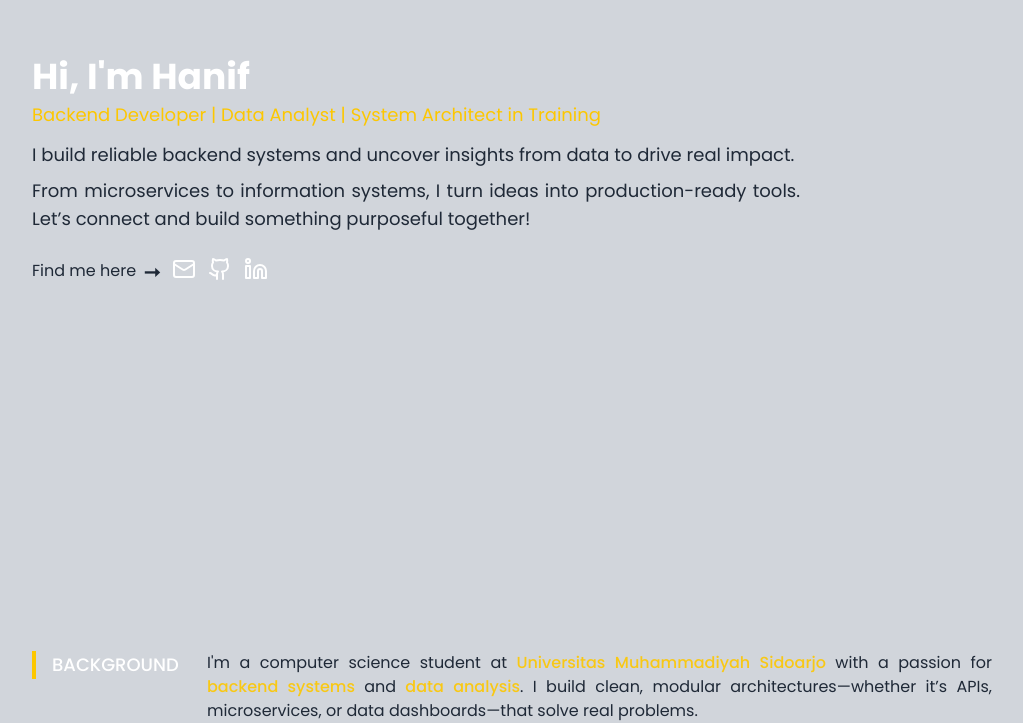
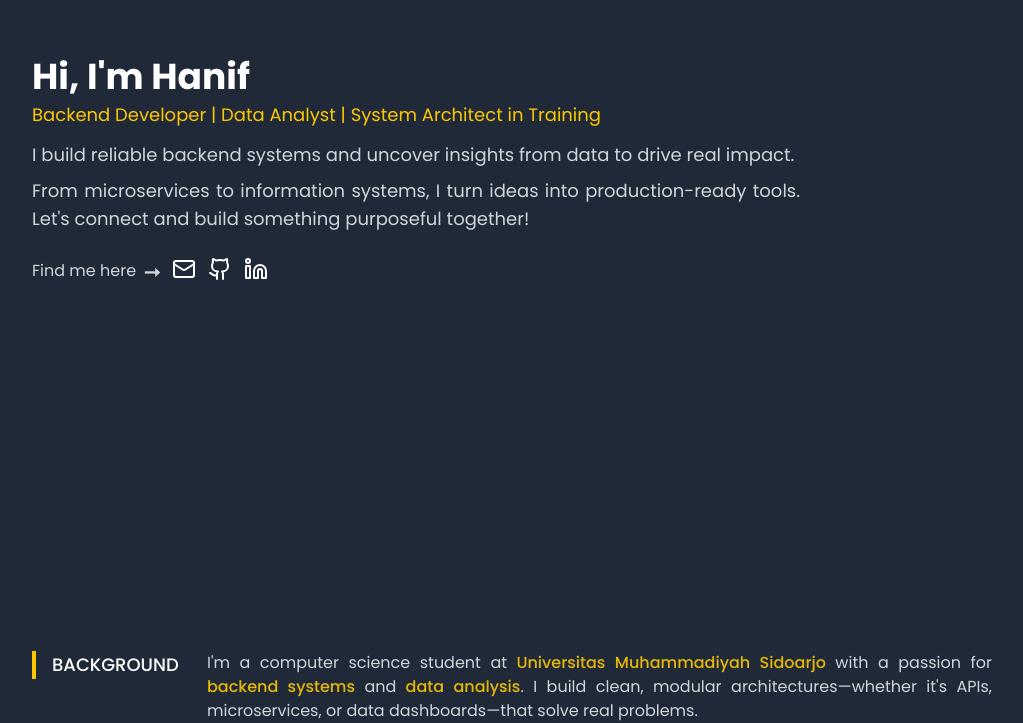
Before and after one commit to hanifas-cs50/portfolio, a Next.js app: page / in a window 1280 px wide. Shown: the part 229-952 px from the top of the page, without its empty margins (128-1151 px from the left). Built offline with nearby package versions, Linux system fonts and the light colour scheme.

Commit message:
Changed the apostrophe to html symbol

```diff
--- a/app/globals.css
+++ b/app/globals.css
@@ -1,9 +1,14 @@
 @import "tailwindcss";
 
 :root {
-  --background: #d1d5db;
-  --foreground: #1f2937;
+  --background: #1f2937;
+  /* gray-800 */
+  --foreground: #d1d5db;
+  /* gray-300 */
 }
+
+/* --background: #d1d5db;
+  --foreground: #1f2937; */
 
 @theme inline {
   --color-background: var(--background);
@@ -12,12 +17,12 @@
   --font-mono: var(--font-geist-mono);
 }
 
-@media (prefers-color-scheme: dark) {
+/* @media (prefers-color-scheme: dark) {
   :root {
-    --background: #1f2937; /* gray-800 */
-    --foreground: #d1d5db; /* gray-300 */
+    --background: #1f2937;
+    --foreground: #d1d5db;
   }
-}
+} */
 
 body {
   background: var(--background);
--- a/components/Background.js
+++ b/components/Background.js
@@ -16,7 +16,7 @@ const Background = () => {
       </h3>
       <p className="mb-4 text-justify">
         <span className="block mb-2">
-          I'm a computer science student at
+          I&apos;m a computer science student at
           <span className="font-medium text-yellow-400/90">
             {" "}
             Universitas Muhammadiyah Sidoarjo{" "}
@@ -28,12 +28,12 @@ const Background = () => {
           </span>
           and
           <span className="font-medium text-yellow-400/90"> data analysis</span>
-          . I build clean, modular architectures—whether it’s APIs,
+          . I build clean, modular architectures—whether it&apos;s APIs,
           microservices, or data dashboards—that solve real problems.
         </span>
 
         <span className="block">
-          Beyond code, I’ve contributed to community tech outreach and hands-on
+          Beyond code, I&apos;ve contributed to community tech outreach and hands-on
           training projects, always aiming to apply tech meaningfully.
         </span>
       </p>
--- a/components/Introduction.js
+++ b/components/Introduction.js
@@ -12,7 +12,7 @@ const Introduction = () => {
       transition={{ duration: 0.6, delay: 0.1 }}
       className="max-w-screen-lg w-full h-full mx-auto px-8 flex flex-col justify-center"
     >
-      <h1 className="mb-1 font-bold text-4xl text-white">Hi, I'm Hanif</h1>
+      <h1 className="mb-1 font-bold text-4xl text-white">Hi, I&apos;m Hanif</h1>
       <h3 className="mb-3 text-justify text-lg text-yellow-400">
         Backend Developer | Data Analyst | System Architect in Training
       </h3>
@@ -23,7 +23,7 @@ const Introduction = () => {
         </span>
         <span className="block mb-2">
           From microservices to information systems, I turn ideas into
-          production-ready tools. Let’s connect and build something purposeful
+          production-ready tools. Let&apos;s connect and build something purposeful
           together!
         </span>
       </p>
```
